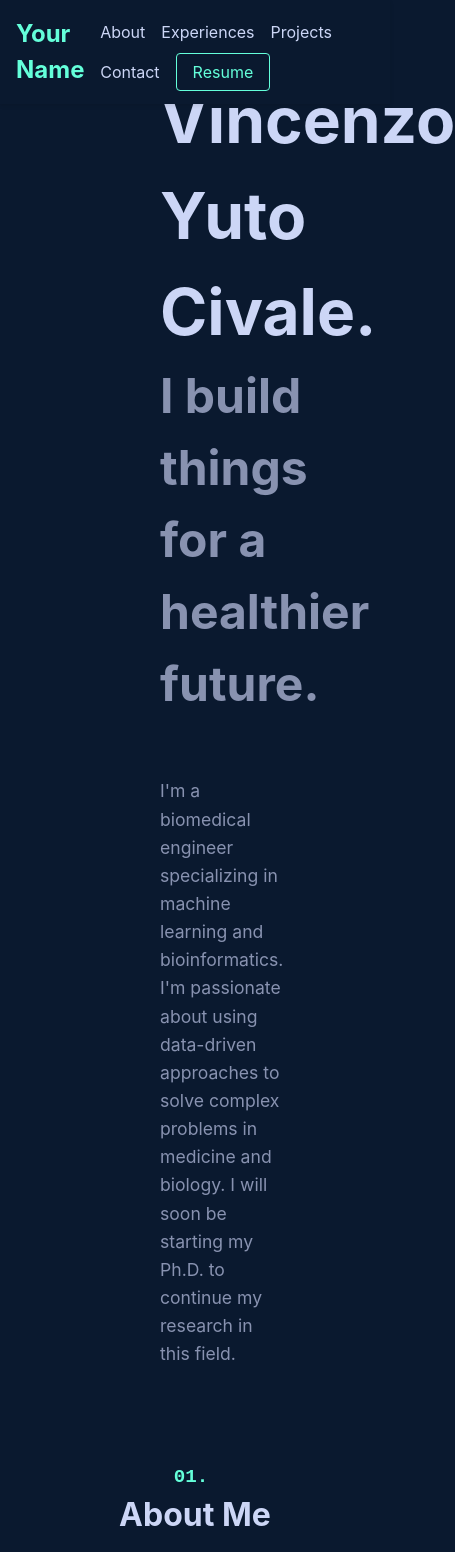
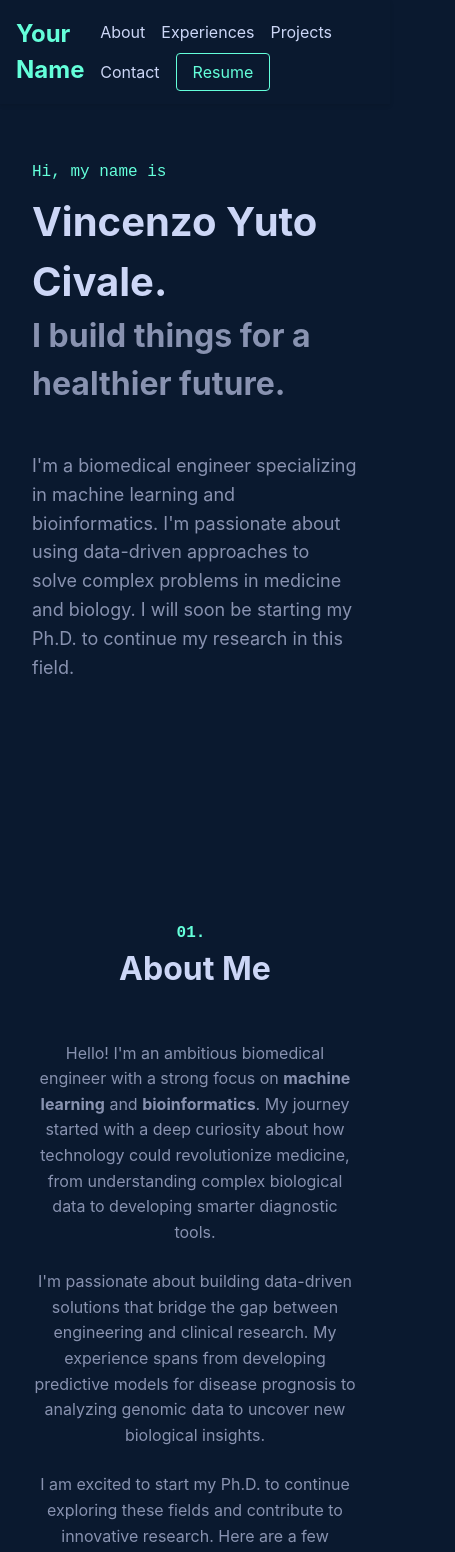
Before and after one commit to vincenzocivale/vincenzocivale.github.io, a React (Create React App) app in the folder portfolio/: page / in a window 390 px wide. Shown: the top 1552 px of the page, 455 px wide, since content can reach past the window. Built offline with nearby package versions, Linux system fonts and the light colour scheme.

Commit message:
refactor: css code manutention with defintion of global variables

```diff
--- a/portfolio/src/styles/About.css
+++ b/portfolio/src/styles/About.css
@@ -1,21 +1,19 @@
 .about-section {
   max-width: 900px;
-  margin: 0 auto;
-  padding: 100px 0;
 }
 
 .about-heading {
   display: flex;
   align-items: center;
-  font-size: 2rem;
-  color: #ccd6f6;
+  font-size: var(--font-size-lg);
+  color: var(--secondary-color);
   margin-bottom: 2rem;
 }
 
 .about-number {
-  color: #64ffda;
-  font-family: 'SF Mono', monospace;
-  font-size: 1.2rem;
+  color: var(--primary-color);
+  font-family: var(--font-mono);
+  font-size: var(--font-size-xs);
   margin-right: 0.5rem;
 }
 
@@ -32,7 +30,7 @@
 .about-text p {
   margin-bottom: 1.5rem;
   line-height: 1.6;
-  color: #8892b0;
+  color: var(--text-color);
 }
 
 .skills-list {
@@ -48,14 +46,14 @@
   position: relative;
   margin-bottom: 10px;
   padding-left: 20px;
-  color: #8892b0;
+  color: var(--text-color);
 }
 
 .skills-list li::before {
   content: "▹";
   position: absolute;
   left: 0;
-  color: #64ffda;
+  color: var(--primary-color);
 }
 
 .about-image-container {
@@ -77,7 +75,7 @@
   position: absolute;
   width: 100%;
   height: 100%;
-  border: 2px solid #64ffda;
+  border: 2px solid var(--primary-color);
   border-radius: 4px;
   top: 20px;
   left: 20px;
@@ -88,22 +86,20 @@
 /* Media Query per schermi piccoli (es. tablet e smartphone) */
 @media (max-width: 768px) {
   .about-content {
-    /* Imposta la direzione del flexbox in colonna per disporre gli elementi in verticale */
     flex-direction: column;
-    align-items: center; /* Centra gli elementi */
+    align-items: center;
   }
 
   .about-image-container {
-    /* Nasconde completamente l'immagine su schermi piccoli */
     display: none;
   }
 
   .about-section {
-    padding: 50px 2rem; /* Riduci il padding orizzontale per evitare che il testo venga tagliato */
+    padding: var(--section-padding-mobile);
   }
 
   .about-text {
-    text-align: center; /* Allinea il testo al centro per schermi piccoli */
+    text-align: center;
   }
 
   .about-heading {
@@ -113,7 +109,7 @@
   }
 
   .skills-list {
-    grid-template-columns: 1fr; /* Rendi la lista delle competenze una colonna singola */
+    grid-template-columns: 1fr;
     text-align: left;
   }
 }
--- a/portfolio/src/styles/Contact.css
+++ b/portfolio/src/styles/Contact.css
@@ -1,75 +1,58 @@
 .contact-section {
-  max-width: 600px;
-  margin: 0 auto;
-  padding: 100px 0;
-  text-align: center; /* Centra anche il testo */
+  max-width: 540px;
+  text-align: center;
 }
 
 .contact-heading {
   display: flex;
   justify-content: center;
   align-items: center;
-  font-size: 2rem;
-  color: #ccd6f6;
-  margin-bottom: 2rem;
+  font-size: var(--font-size-section-heading);
+  color: var(--secondary-color);
+  margin-bottom: 2.5rem;
+  font-family: var(--font-sans);
+  font-weight: 600;
 }
 
 .contact-number {
-  color: #64ffda;
-  font-family: 'SF Mono', monospace;
-  font-size: 1.2rem;
+  color: var(--primary-color);
+  font-family: var(--font-mono);
+  font-size: var(--font-size-xs);
   margin-right: 0.5rem;
 }
 
 .contact-text {
-  color: #8892b0;
+  color: var(--text-color);
   line-height: 1.6;
-  margin-bottom: 2rem;
-}
-
-.contact-links {
-  /* Assicurati che questo container centri il suo unico elemento */
-  display: flex;
-  justify-content: center; /* Questo centra il pulsante orizzontalmente */
-  align-items: center;
-  /* Rimuoviamo il gap se non ci sono più elementi */
-  /* gap: 1.5rem; */
+  font-size: var(--font-size-sm);
+  margin-bottom: 3rem;
 }
 
 .contact-button {
-  border: 1px solid #64ffda;
-  padding: 0.75rem 1.5rem;
+  border: 1px solid var(--primary-color);
+  padding: 1.25rem 1.75rem;
   border-radius: 4px;
-  color: #64ffda;
+  color: var(--primary-color);
   transition: all 0.3s ease-in-out;
+  font-family: var(--font-mono);
+  text-decoration: none;
+  font-size: var(--font-size-xs);
 }
 
 .contact-button:hover {
-  background-color: rgba(100, 255, 218, 0.1);
+  background-color: var(--link-hover-color);
+  color: var(--primary-color);
 }
-
-/* Rimuovi completamente queste regole se non vuoi le icone */
-/*
-.contact-icon img {
-  width: 30px;
-  height: 30px;
-  filter: grayscale(100%);
-  transition: filter 0.3s ease-in-out;
-}
-
-.contact-icon img:hover {
-  filter: none;
-}
-*/
 
 /* Media Query for responsiveness */
 @media (max-width: 768px) {
   .contact-section {
-    padding: 50px 2rem;
+    padding: var(--section-padding-mobile); /* Usa la variabile globale */
   }
 
   .contact-heading {
     flex-direction: column;
     text-align: center;
+    font-size: var(--font-size-xl);
   }
 }
--- a/portfolio/src/styles/Home.css
+++ b/portfolio/src/styles/Home.css
@@ -1,3 +1,5 @@
+/* src/styles/Home.css */
+
 .home-section {
   display: flex;
   flex-direction: column;
@@ -8,27 +10,42 @@
 }
 
 .home-section .intro {
-  color: #64ffda;
-  font-family: 'SF Mono', monospace;
-  font-size: 1rem;
+  color: var(--primary-color);
+  font-family: var(--font-mono);
+  font-size: var(--font-size-xs);
   margin-bottom: 0.5rem;
 }
 
 .home-section .name {
-  color: #ccd6f6;
+  color: var(--secondary-color);
   font-size: 4rem;
   margin: 0;
 }
 
 .home-section .title {
-  color: #8892b0;
+  color: var(--text-color);
   font-size: 3rem;
   margin-top: 0;
 }
 
 .home-section .description {
-  color: #8892b0;
-  font-size: 1.1rem;
+  color: var(--text-color);
+  font-size: var(--font-size-sm);
   line-height: 1.6;
   max-width: 540px;
 }
+
+/* Media Query per la responsività */
+@media (max-width: 768px) {
+  .home-section {
+    padding: var(--section-padding-mobile); /* Usa la variabile globale per il padding */
+  }
+
+  .home-section .name {
+    font-size: 2.5rem; /* Riduci la dimensione del nome su schermi piccoli */
+  }
+
+  .home-section .title {
+    font-size: 2rem; /* Riduci la dimensione del titolo su schermi piccoli */
+  }
+}
--- a/portfolio/src/styles/Navbar.css
+++ b/portfolio/src/styles/Navbar.css
@@ -3,8 +3,8 @@
   justify-content: space-between;
   align-items: center;
   padding: 1rem 2rem;
-  background-color: #0a192f;
-  color: #ccd6f6;
+  background-color: var(--background-color);
+  color: var(--secondary-color);
   position: fixed;
   width: 100%;
   top: 0;
@@ -13,9 +13,9 @@
 }
 
 .nav-logo a {
-  font-size: 1.5rem;
+  font-size: var(--font-size-md);
   font-weight: 700;
-  color: #64ffda;
+  color: var(--primary-color);
   text-decoration: none;
 }
 
@@ -35,26 +35,26 @@
 }
 
 .nav-links a {
-  color: #ccd6f6;
+  color: var(--secondary-color);
   text-decoration: none;
-  font-size: 1rem;
+  font-size: var(--font-size-xs);
   transition: color 0.3s ease-in-out;
 }
 
 .nav-links a:hover {
-  color: #64ffda;
+  color: var(--primary-color);
 }
 
 .nav-cv a {
-  border: 1px solid #64ffda;
+  border: 1px solid var(--primary-color);
   padding: 0.5rem 1rem;
   border-radius: 4px;
-  color: #64ffda;
+  color: var(--primary-color);
   transition: all 0.3s ease-in-out;
 }
 
 .nav-cv a:hover {
-  background-color: rgba(100, 255, 218, 0.1);
+  background-color: var(--link-hover-color);
 }
 
 /* Media query per schermi più piccoli (es. tablet e smartphone) */
--- a/portfolio/src/styles/Projects.css
+++ b/portfolio/src/styles/Projects.css
@@ -1,25 +1,22 @@
 .projects-section {
   max-width: 1000px;
-  margin: 0 auto;
-  padding: 100px 0;
 }
 
 .projects-heading {
   display: flex;
   align-items: center;
-  font-size: 2rem;
-  color: #ccd6f6;
+  font-size: var(--font-size-lg);
+  color: var(--secondary-color);
   margin-bottom: 3rem;
 }
 
 .projects-number {
-  color: #64ffda;
-  font-family: 'SF Mono', monospace;
-  font-size: 1.2rem;
+  color: var(--primary-color);
+  font-family: var(--font-mono);
+  font-size: var(--font-size-xs);
   margin-right: 0.5rem;
 }
 
-/* Stile per le singole card di progetto */
 .project-card {
   display: flex;
   justify-content: space-between;
@@ -28,7 +25,7 @@
   box-shadow: 0 4px 6px rgba(0, 0, 0, 0.1);
   border-radius: 8px;
   overflow: hidden;
-  background-color: #112240;
+  background-color: var(--card-background);
 }
 
 .project-card:nth-child(even) {
@@ -51,24 +48,24 @@
 }
 
 .project-label {
-  color: #64ffda;
-  font-family: 'SF Mono', monospace;
-  font-size: 0.8rem;
+  color: var(--primary-color);
+  font-family: var(--font-mono);
+  font-size: var(--font-size-xxs);
   text-transform: uppercase;
   margin-bottom: 0.5rem;
 }
 
 .project-title {
-  font-size: 1.5rem;
-  color: #ccd6f6;
+  font-size: var(--font-size-md);
+  color: var(--secondary-color);
   margin: 0 0 1rem 0;
 }
 
 .project-description {
-  background-color: #0a192f;
+  background-color: var(--background-color);
   padding: 1.5rem;
   border-radius: 4px;
-  color: #a8b2d1;
+  color: var(--text-color);
 }
 
 .project-tech-list {
@@ -81,9 +78,9 @@
 }
 
 .project-tech-list li {
-  color: #8892b0;
-  font-family: 'SF Mono', monospace;
-  font-size: 0.8rem;
+  color: var(--text-color);
+  font-family: var(--font-mono);
+  font-size: var(--font-size-xxs);
 }
 
 .project-links {
@@ -106,7 +103,7 @@
 /* Media Query per schermi piccoli (es. tablet e smartphone) */
 @media (max-width: 768px) {
   .projects-section {
-    padding: 50px 2rem;
+    padding: var(--section-padding-mobile);
   }
 
   .project-card {
--- a/portfolio/src/styles/main.css
+++ b/portfolio/src/styles/main.css
@@ -1,3 +1,34 @@
+/* src/styles/main.css */
+
+:root {
+  /* Palette Colori */
+  --primary-color: #64ffda;
+  --secondary-color: #ccd6f6;
+  --text-color: #8892b0;
+  --background-color: #0a192f;
+  --card-background: #112240;
+  --border-color: #233554;
+  --link-hover-color: rgba(100, 255, 218, 0.1);
+
+  /* Tipografia - Font Family */
+  --font-sans: 'Calibre', 'Inter', 'San Francisco', 'SF Pro Text', -apple-system, sans-serif;
+  --font-mono: 'SF Mono', 'Fira Code', 'Fira Mono', 'Roboto Mono', monospace;
+
+  /* Tipografia - Dimensioni Font */
+  --font-size-xxs: 0.8rem;
+  --font-size-xs: 1rem;
+  --font-size-sm: 1.125rem;
+  --font-size-md: 1.5rem;
+  --font-size-lg: 2rem;
+  --font-size-xl: 2.5rem;
+  --font-size-xxl: 3rem;
+  --font-size-section-heading: 3.5rem;
+
+  /* Spaziatura */
+  --section-padding-desktop: 100px 0;
+  --section-padding-mobile: 50px 2rem;
+}
+
 *,
 *::before,
 *::after {
@@ -7,19 +38,18 @@
 body {
   margin: 0;
   padding: 0;
-  font-family: -apple-system, BlinkMacSystemFont, 'Segoe UI', 'Roboto', 'Oxygen',
-    'Ubuntu', 'Cantarell', 'Fira Sans', 'Droid Sans', 'Helvetica Neue',
-    sans-serif;
+  font-family: var(--font-sans);
   -webkit-font-smoothing: antialiased;
   -moz-osx-font-smoothing: grayscale;
-  background-color: #0a192f; /* Colore di sfondo scuro */
-  color: #8892b0; /* Colore del testo principale */
+  background-color: var(--background-color);
+  color: var(--text-color);
   line-height: 1.5;
 }
 
 /* Stili per le sezioni */
 section {
-  padding: 100px 0; /* Aggiunge spazio verticale tra le sezioni */
+  padding: var(--section-padding-desktop);
+  margin: 0 auto;
 }
 
 /* Stile per i link */
@@ -27,3 +57,10 @@ a {
   text-decoration: none;
   color: inherit;
 }
+
+/* Media Query per la responsività globale */
+@media (max-width: 768px) {
+  section {
+    padding: var(--section-padding-mobile);
+  }
+}
```
Also changed, not shown: portfolio/src/styles/Experiences.css (+22 -25 lines).
